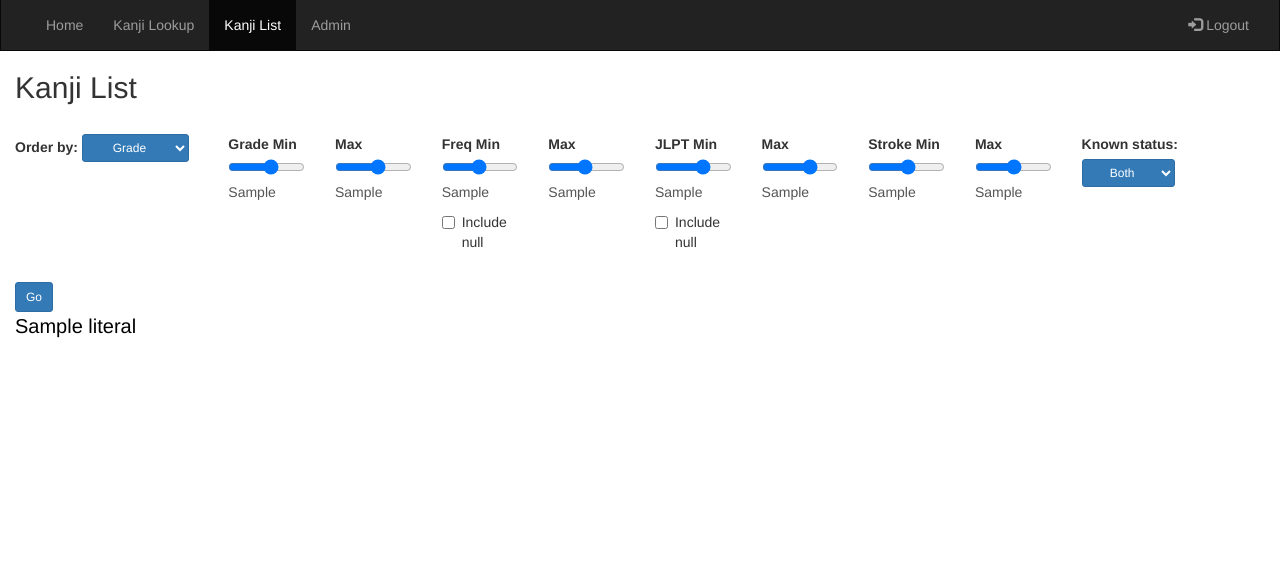
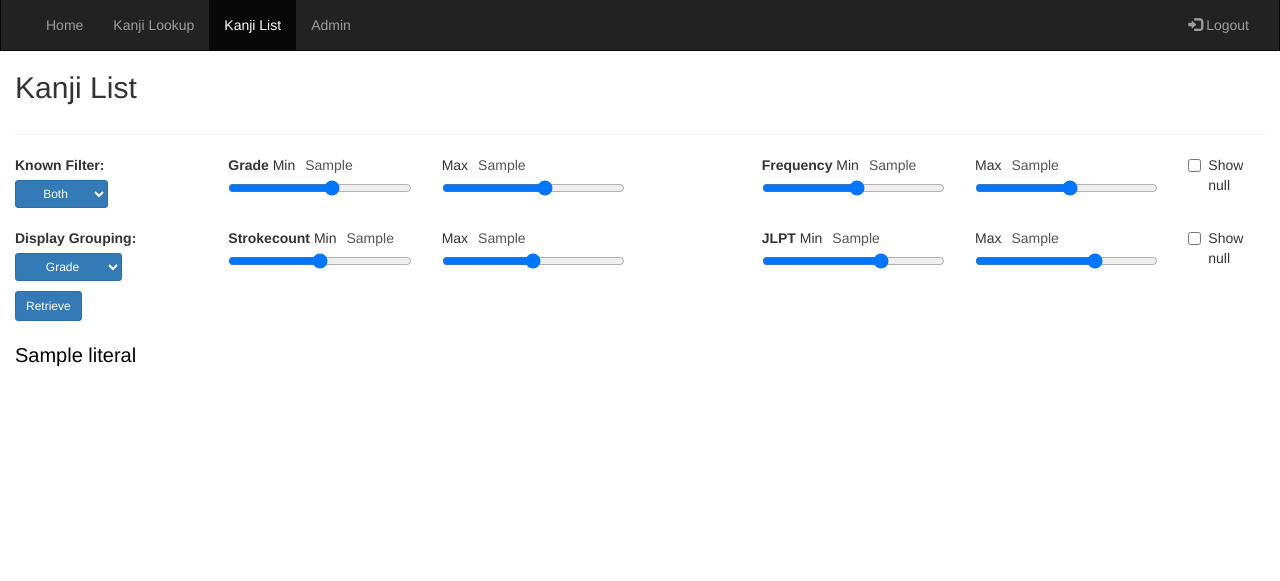
Before and after one commit to JimBarton/japanese, a Python web app: template templates/kanjilist.html in a window 1280 px wide. Shown: the part 151-732 px from the top of the page. Run offline with Jinja, Linux system fonts and the light colour scheme; the template is opened without the code that fills it: most values are stand-ins (such as "Sample title", 1, 10 or a date in 2020); some libraries are stand-ins or nearby versions.

Commit message:
UI updates

```diff
--- a/css/common.css
+++ b/css/common.css
@@ -1,9 +1,3 @@
-/* Unset the bootstrap row offsets as this seems to cause overrun issues */
-/*.row {
-    margin-right: -15px;
-    margin-left: -15px;
-}*/
-
 /* Remove the navbar's default margin-bottom and rounded borders */
 .navbar {
     margin-bottom: 0;
@@ -36,9 +30,17 @@ footer {
   .row.content {height:auto;}
 }
 
-header {
-  width: 100%;
-  height: 100%;
-  background: url(http://www.visitnorwich.co.uk/assets/Uploads/Events-images/Theatre-generic.jpg) center center no-repeat;
-  background-size: cover;
+/* Remove padding from output tags */
+output {
+	padding-top: 0;
+	padding-left: 10px;
+	display: inline-block;
 }
+
+input {
+	display: inline-block;
+}
+
+.checkbox {
+	margin-top: 0;
+}
--- a/main.py
+++ b/main.py
@@ -117,7 +117,7 @@ class KanjiList(webapp2.RequestHandler):
 
   def get(self):
     current_data = { 'display_order' : 'grade',
-  	                 'min_stroke' : 1, 'max_stroke' : 29, 'min_freq' : 1, 'max_freq' : 2500,
+  	                 'min_stroke' : 1, 'max_stroke' : 29, 'min_freq' : 1, 'max_freq' : 2501,
                      'no_freq' : False,
                      'min_grade' : 1, 'max_grade' : 8, 'min_jlpt' : 1, 'max_jlpt' : 4,
                      'no_jlpt' : False, 'known_flag' : 'true'
--- a/templates/admin.html
+++ b/templates/admin.html
@@ -13,6 +13,7 @@
       <h2>Recreate Database</h2>
     </div>
   </div>
+<hr>
 {% endblock %}
 
 {% block maincontent %}
--- a/templates/kanjilist.html
+++ b/templates/kanjilist.html
@@ -22,9 +22,63 @@
       <h2>Kanji List</h2>
     </div>
   </div>
+<hr>
   <div class="row">
-    <div class="col-sm-2 text-left" style="padding-top:20px">
-        <label>Order by:</label>
+    <div class="col-sm-2 text-left">
+      <label >Known Filter:</label>
+        <select name="knownFlag" id="knownFlag" class="btn btn-primary btn-sm">
+          {% if known_flag == 'true' %}
+          <option value="true" selected>Known</option>
+          {% else %}
+          <option value="true">Known</option>
+          {% endif %}
+          {% if known_flag == 'false' %}
+          <option value="false" selected>Unknown</option>
+          {% else %}
+          <option value="false">Unknown</option>
+          {% endif %}
+          {% if known_flag is not defined or known_flag == 'both' %}
+          <option value="both" selected>Both</option>
+          {% else %}
+          <option value="both">Both</option>
+          {% endif %}
+        </select>
+    </div>
+    <div class="col-sm-2 text-left">
+      <div id="gradeMinSlider">
+        <label for="gradeMinInput">Grade</label> Min<output name="gradeMinOutput" id="gradeMinOutput">{{ min_grade }}</output><input name="gradeMinInput" id="gradeMinInput" type="range" min="1" max="8" step="1" value={{ min_grade }} oninput="updateSliderMin(this, document.getElementById('gradeMaxInput'), document.getElementById('gradeMinOutput'))">
+      </div>
+    </div>
+    <div class="col-sm-2 text-left">
+      <div id="gradeMaxSlider">
+        <label for="gradeMaxInput" style="font-weight: normal">Max</label><output name="gradeMaxOutput" id="gradeMaxOutput">{{ max_grade }}</output><input name="gradeMaxInput" id="gradeMaxInput" type="range" min="1" max="8" step="1" value={{ max_grade }} oninput="updateSliderMax(this, document.getElementById('gradeMinInput'), document.getElementById('gradeMaxOutput'))">
+      </div>
+    </div>
+    <div class="col-sm-1 text-left">
+    </div>
+    <div class="col-sm-2 text-left">
+      <div id="freqMinSlider">
+        <label for="freqMinInput">Frequency</label> Min<output name="freqMinOutput" id="freqMinOutput">{{ min_freq }}</output><input name="freqMinInput" id="freqMinInput" type="range" min="1" max="2501" step="100" value={{ min_freq }} oninput="updateSliderMin(this, document.getElementById('freqMaxInput'), document.getElementById('freqMinOutput'))">
+      </div>
+    </div>
+    <div class="col-sm-2 text-left">
+      <div id="freqMaxSlider">
+        <label for="freqMaxInput"  style="font-weight: normal">Max</label><output name="freqMaxOutput" id="freqMaxOutput">{{ max_freq }}</output><input name="freqMaxIn put" id="freqMaxInput" type="range" min="1" max="2501" step="100" value={{ max_freq }} oninput="updateSliderMax(this, document.getElementById('freqMinInput'), document.getElementById('freqMaxOutput'))">
+      </div>
+    </div>
+    <div class="col-sm-1 text-left">
+      <div class="checkbox">
+        {% if no_freq == true %}
+        <label><input type="checkbox" name="noFreq" value="noFreq" checked>Show null</label>
+        {% else %}
+        <label><input type="checkbox" name="noFreq" value="noFreq">Show null</label>
+        {% endif %}
+      </div>
+    </div>
+  </div>
+  <div class="row" style="padding-top:20px">
+    <div class="col-sm-2 text-left">
+        <label>Display Grouping:</label>
         <select name="displayOrder" id="displayOrder" class="btn btn-primary btn-sm">
           {% if display_order is not defined or display_order == 'grade' %}
           <option value="grade" selected>Grade</option>
@@ -48,92 +102,41 @@
           {% endif %}
         </select>
     </div>
-    <div class="col-sm-1 text-left" style="padding-top:20px">
-      <div id="gradeMinSlider">
-        <label for="gradeMinInput">Grade Min</label><input name="gradeMinInput" id="gradeMinInput" type="range" min="1" max="8" step="1" value={{ min_grade }} oninput="updateSliderMin(this, document.getElementById('gradeMaxInput'), document.getElementById('gradeMinOutput'))">
-        <output name="gradeMinOutput" id="gradeMinOutput">{{ min_grade }}</output>
+    <div class="col-sm-2 text-left">
+      <div id="strokeMinSlider">
+        <label for="strokeMinInput">Strokecount</label> Min<output name="strokeMinOutput" id="strokeMinOutput">{{ min_stroke }}</output><input name="strokeMinInput" id="strokeMinInput" type="range" min="1" max="29" step="1" value={{ min_stroke }} oninput="updateSliderMin(this, document.getElementById('strokeMaxInput'), document.getElementById('strokeMinOutput'))">
       </div>
     </div>
-    <div class="col-sm-1 text-left" style="padding-top:20px">
-      <div id="gradeMaxSlider">
-        <label for="gradeMaxInput">Max</label><input name="gradeMaxInput" id="gradeMaxInput" type="range" min="1" max="8" step="1" value={{ max_grade }} oninput="updateSliderMax(this, document.getElementById('gradeMinInput'), document.getElementById('gradeMaxOutput'))">
-        <output name="gradeMaxOutput" id="gradeMaxOutput">{{ max_grade }}</output>
+    <div class="col-sm-2 text-left">
+      <div id="strokeMaxSlider">
+        <label for="strokeMaxInput" style="font-weight: normal">Max</label><output name="strokeMaxOutput" id="strokeMaxOutput">{{ max_stroke }}</output><input name="strokeMaxInput" id="strokeMaxInput" type="range" min="1" max="29" step="1" value={{ max_stroke }} oninput="updateSliderMax(this, document.getElementById('strokeMinInput'), document.getElementById('strokeMaxOutput'))">
       </div>
     </div>
-    <div class="col-sm-1 text-left" style="padding-top:20px">
-      <div id="freqMinSlider">
-        <label for="freqMinInput">Freq Min</label><input name="freqMinInput" id="freqMinInput" type="range" min="1" max="2500" step="100" value={{ min_freq }} oninput="updateSliderMin(this, document.getElementById('freqMaxInput'), document.getElementById('freqMinOutput'))">
-        <output name="freqMinOutput" id="freqMinOutput">{{ min_freq }}</output>
+    <div class="col-sm-1 text-left">
+    </div>
+    <div class="col-sm-2 text-left">
+      <div id="jlptMinSlider">
+        <label for="jlptMinInput">JLPT</label> Min<output name="jlptMinOutput" id="jlptMinOutput">{{ min_jlpt }}</output><input name="jlptMinInput" id="jlptMinInput" type="range" min="1" max="4" step="1" value={{ min_jlpt }} oninput="updateSliderMin(this, document.getElementById('jlptMaxInput'), document.getElementById('jlptMinOutput'))">
       </div>
+    </div>
+    <div class="col-sm-2 text-left">
+      <div id="jlptMaxSlider">
+        <label for="jlptMaxInput" style="font-weight: normal">Max</label><output name="jlptMaxOutput" id="jlptMaxOutput">{{ max_jlpt }}</output><input name="jlptMaxInput" id="jlptMaxInput" type="range" min="1" max="4" step="1" value={{ max_jlpt }} oninput="updateSliderMax(this, document.getElementById('jlptMinInput'), document.getElementById('jlptMaxOutput'))">
+      </div>
+    </div>
+    <div class="col-sm-1 text-left">
       <div class="checkbox">
-        {% if no_freq == true %}
-        <label><input type="checkbox" name="noFreq" value="noFreq" checked>Include null</label>
+        {% if no_jlpt == true %}
+        <label><input type="checkbox" name="noJlpt" value="noJlpt" checked>Show null</label>
         {% else %}
-        <label><input type="checkbox" name="noFreq" value="noFreq">Include null</label>
+        <label><input type="checkbox" name="noJlpt" value="noJlpt">Show null</label>
         {% endif %}
       </div>
     </div>
-    <div class="col-sm-1 text-left" style="padding-top:20px">
-      <div id="freqMaxSlider">
-        <label for="freqMaxInput">Max</label><input name="freqMaxIn put" id="freqMaxInput" type="range" min="1" max="2500" step="100" value={{ max_freq }} oninput="updateSliderMax(this, document.getElementById('freqMinInput'), document.getElementById('freqMaxOutput'))">
-        <output name="freqMaxOutput" id="freqMaxOutput">{{ max_freq }}</output>
-      </div>
-    </div>
-    <div class="col-sm-1 text-left" style="padding-top:20px">
-      <div id="jlptMinSlider">
-        <label for="jlptMinInput">JLPT Min</label><input name="jlptMinInput" id="jlptMinInput" type="range" min="1" max="4" step="1" value={{ min_jlpt }} oninput="updateSliderMin(this, document.getElementById('jlptMaxInput'), document.getElementById('jlptMinOutput'))">
-        <output name="jlptMinOutput" id="jlptMinOutput">{{ min_jlpt }}</output>
-      </div>
-      <div class="checkbox">
-        {% if no_jlpt == true %}
-        <label><input type="checkbox" name="noJlpt" value="noJlpt" checked>Include null</label>
-        {% else %}
-        <label><input type="checkbox" name="noJlpt" value="noJlpt">Include null</label>
-        {% endif %}
-      </div>
-    </div>
-    <div class="col-sm-1 text-left" style="padding-top:20px">
-      <div id="jlptMaxSlider">
-        <label for="jlptMaxInput">Max</label><input name="jlptMaxInput" id="jlptMaxInput" type="range" min="1" max="4" step="1" value={{ max_jlpt }} oninput="updateSliderMax(this, document.getElementById('jlptMinInput'), document.getElementById('jlptMaxOutput'))">
-        <output name="jlptMaxOutput" id="jlptMaxOutput">{{ max_jlpt }}</output>
-      </div>
-    </div>
-    <div class="col-sm-1 text-left" style="padding-top:20px">
-      <div id="strokeMinSlider">
-        <label for="strokeMinInput">Stroke Min</label><input name="strokeMinInput" id="strokeMinInput" type="range" min="0" max="29" step="1" value={{ min_stroke }} oninput="updateSliderMin(this, document.getElementById('strokeMaxInput'), document.getElementById('strokeMinOutput'))">
-        <output name="strokeMinOutput" id="strokeMinOutput">{{ min_stroke }}</output>
-      </div>
-    </div>
-    <div class="col-sm-1 text-left" style="padding-top:20px">
-      <div id="strokeMaxSlider">
-        <label for="strokeMaxInput">Max</label><input name="strokeMaxInput" id="strokeMaxInput" type="range" min="0" max="29" step="1" value={{ max_stroke }} oninput="updateSliderMax(this, document.getElementById('strokeMinInput'), document.getElementById('strokeMaxOutput'))">
-        <output name="strokeMaxOutput" id="strokeMaxOutput">{{ max_stroke }}</output>
-      </div>
-    </div>
-    <div class="col-sm-2 text-left" style="padding-top:20px">
-      <label >Known status:</label>
-        <select name="knownFlag" id="knownFlag" class="btn btn-primary btn-sm">
-          {% if known_flag == 'true' %}
-          <option value="true" selected>Known</option>
-          {% else %}
-          <option value="true">Known</option>
-          {% endif %}
-          {% if known_flag == 'false' %}
-          <option value="false" selected>Unknown</option>
-          {% else %}
-          <option value="false">Unknown</option>
-          {% endif %}
-          {% if known_flag is not defined or known_flag == 'both' %}
-          <option value="both" selected>Both</option>
-          {% else %}
-          <option value="both">Both</option>
-          {% endif %}
-        </select>
-    </div>
   </div>
-  <div class="row">
-    <div class="col-sm-2 text-left" style="padding-top:20px">
-          <input class="btn btn-primary btn-sm" type="submit" value="Go">
+  <div class="row" style="padding-top:10px; padding-bottom:20px">
+    <div class="col-sm-2 text-left">
+          <input class="btn btn-primary btn-sm" type="submit" value="Retrieve">
     </div>
   </div>
 </form>
```
Also changed, not shown: templates/index.html (+18 -3 lines), templates/kanji.html (+74 -67 lines).
